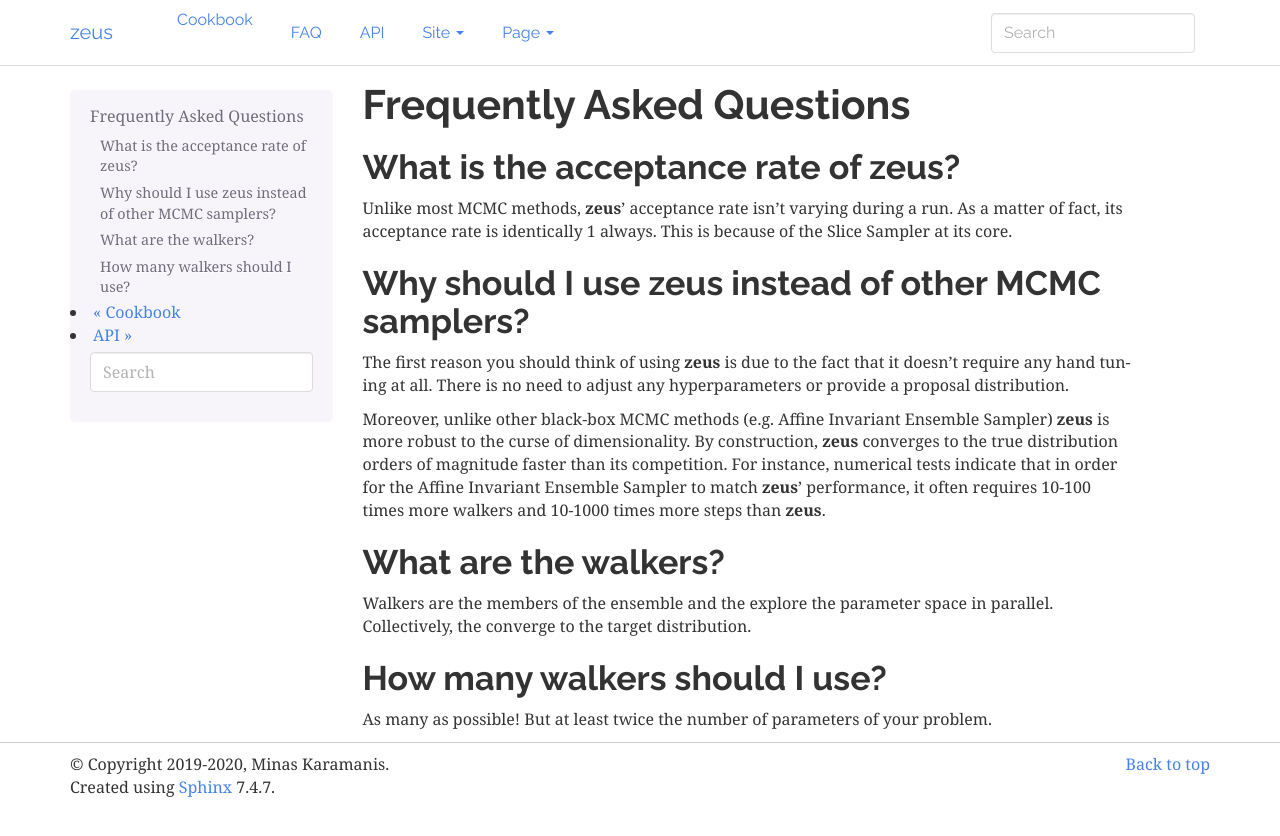
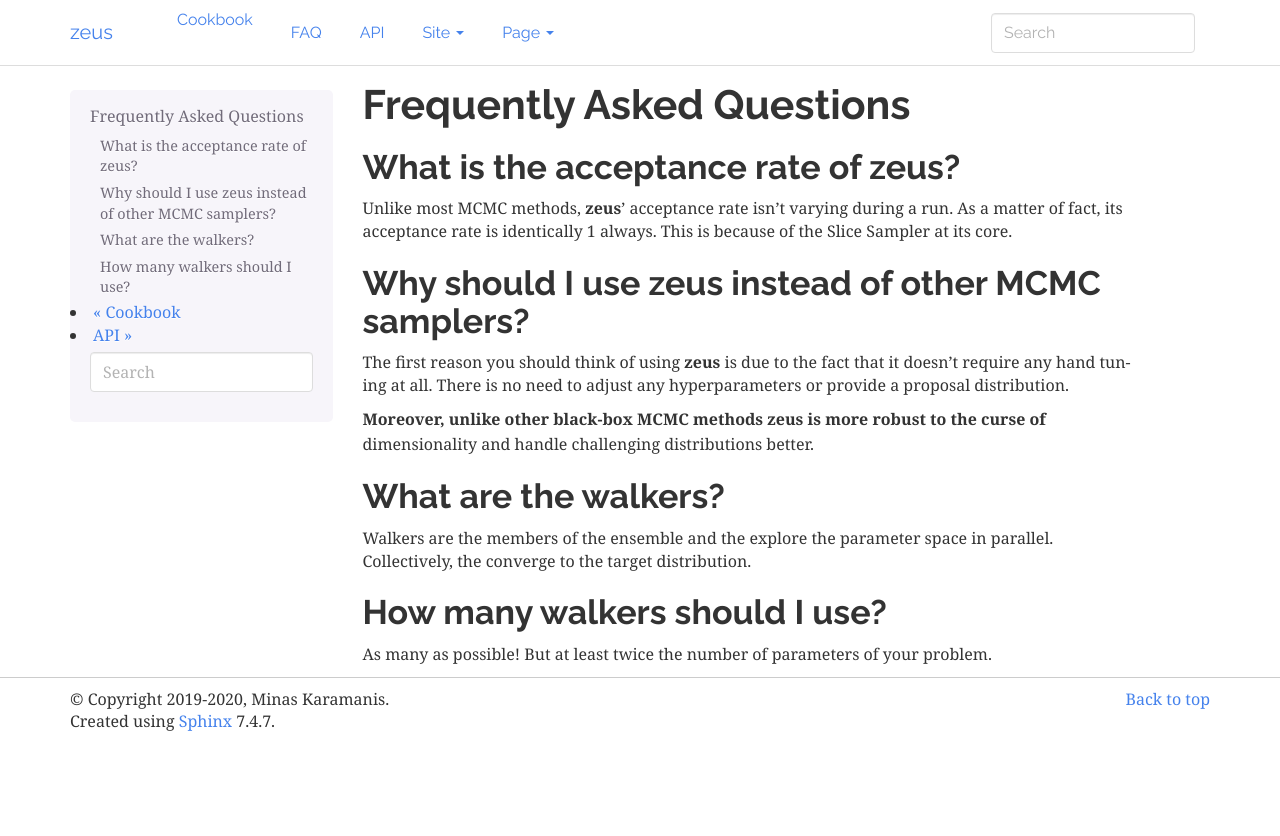
Before and after one commit to minaskar/zeus, a Sphinx documentation site: the page built from docs/faq.rst, in a window 1280 px wide. Shown: the top 836 px of the page. Built offline with Sphinx 7.4.7, drawn with Linux system fonts in a browser that asks for light colours.

Commit message:
faq simpler

```diff
--- a/docs/faq.rst
+++ b/docs/faq.rst
@@ -16,11 +16,8 @@
 any hand tuning at all. There is no need to adjust any hyperparameters or provide a proposal
 distribution.
 
-Moreover, unlike other black-box MCMC methods (e.g. Affine Invariant Ensemble Sampler) **zeus** is
-more robust to the curse of dimensionality. By construction, **zeus** converges to the true distribution
-orders of magnitude faster than its competition. For instance, numerical tests indicate that in order
-for the Affine Invariant Ensemble Sampler to match **zeus**' performance, it often requires 10-100
-times more walkers and 10-1000 times more steps than **zeus**.
+Moreover, unlike other black-box MCMC methods **zeus** is more robust to the curse of
+ dimensionality and handle challenging distributions better.
 
 What are the walkers?
 =====================
```
Also changed, not shown: 5 other files.
